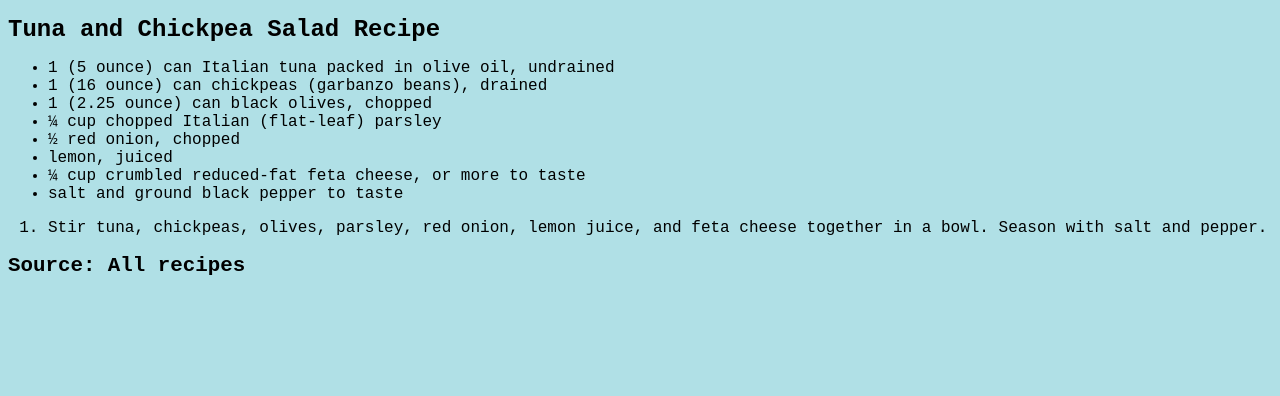
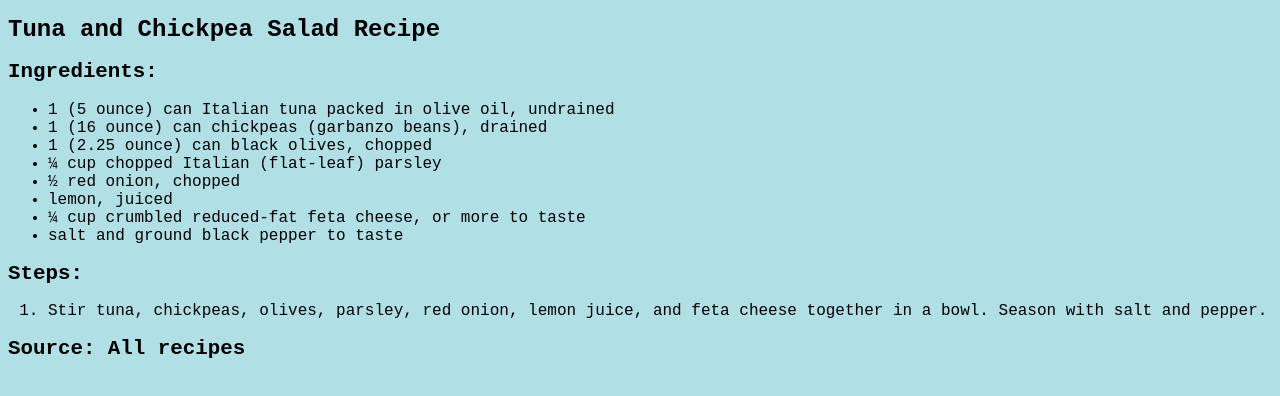
Before and after one commit to spaceinvader10/odin-recipes, a plain HTML site: page recipes/tunaAndChickpeaSalad.html in a window 1280 px wide. Drawn offline with Linux system fonts and the light colour scheme.

Commit message:
Add missing header for both ingredients and steps for all the recipes.

```diff
--- a/recipes/tunaAndChickpeaSalad.html
+++ b/recipes/tunaAndChickpeaSalad.html
@@ -15,6 +15,8 @@
 <body>
 
 <h1>Tuna and Chickpea Salad Recipe</h1>
+
+<h2>Ingredients:</h2>
 <ul>
     <li>1 (5 ounce) can Italian tuna packed in olive oil, undrained</li>
     <li>1 (16 ounce) can chickpeas (garbanzo beans), drained</li>
@@ -26,6 +28,7 @@
     <li>salt and ground black pepper to taste </li>
 </ul>
 
+<h2>Steps:</h2>
 <ol>
     <li>
         Stir tuna, chickpeas, olives, parsley, red onion, lemon juice, and feta cheese together in a bowl. Season with salt and pepper.
```
Also changed, not shown: recipes/chickenLemonPasta.html (+1 -1 lines), recipes/veggiePizza.html (+3 -0 lines).
